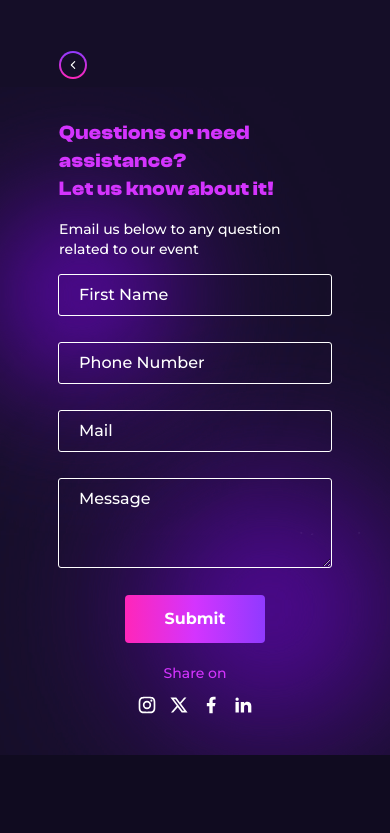
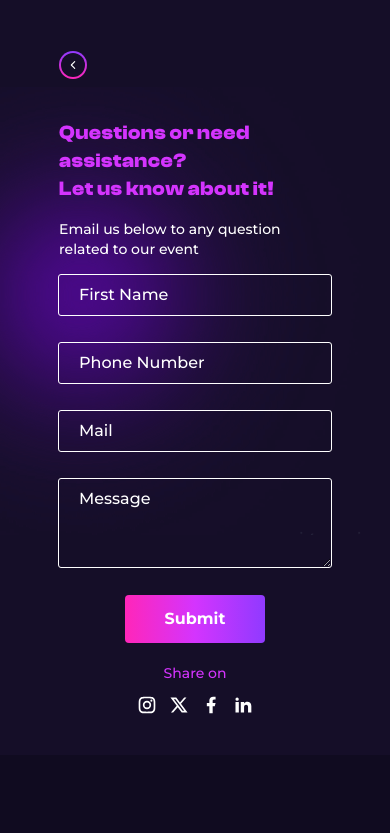
Before and after one commit to Leeyah-123/GetLinked, a React (Vite) app: page /contact in a window 390 px wide. Shown: the top 833 px of the page. Built offline with nearby package versions, Linux system fonts and the light colour scheme.

Commit message:
Hide flare on mobile Reposition close nav icon Increase nav logo size

```diff
--- a/src/routes/contact.tsx
+++ b/src/routes/contact.tsx
@@ -237,7 +237,7 @@ const Contact = () => {
         <img
           src={flare2}
           alt=""
-          className="absolute bottom-0 right-0 pointer-events-none mix-blend-hard-light -z-10"
+          className="absolute hidden bottom-0 right-0 pointer-events-none mix-blend-hard-light -z-10 lg:block"
         />
       </div>
     </>
```
